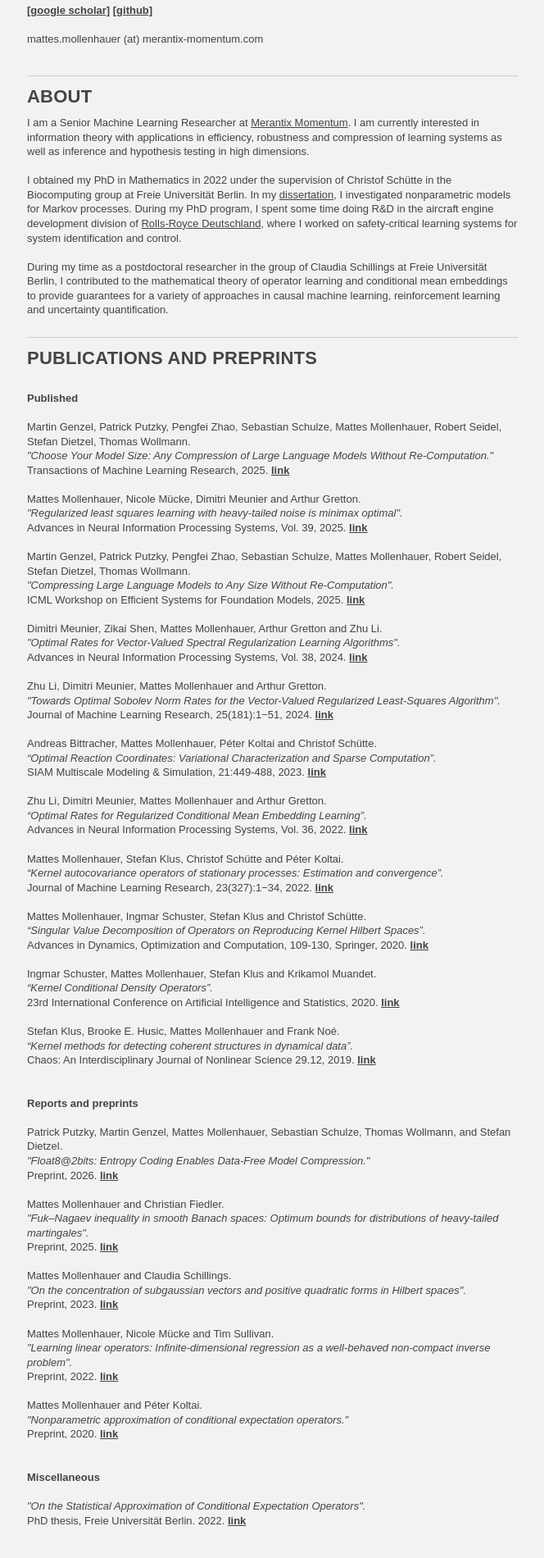
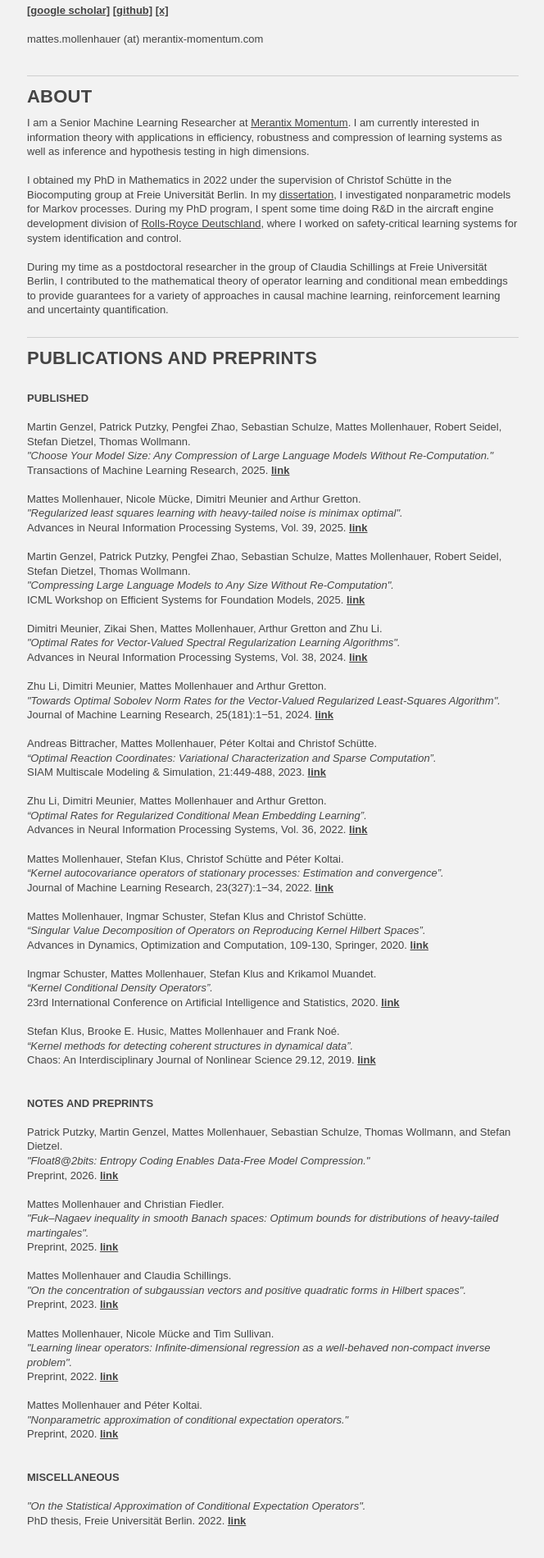
Before and after one commit to mollenhauerm/mollenhauerm.github.io, a plain HTML site: page index.html in a window 1280 px wide. Shown: the part 152-2052 px from the top of the page at 82% size, without its empty margins (307-971 px from the left). Drawn offline with Linux system fonts and the light colour scheme.

Commit message:
capitalize headlines, add x link

```diff
--- a/index.html
+++ b/index.html
@@ -104,6 +104,9 @@
         <a href="https://github.com/mollenhauerm">
             <b>[github]</b></a>
 
+        <a href="https://x.com/gaussianmeasure">
+            <b>[x]</b></a>
+
         <br><br>
 
         <class="profile-email">mattes.mollenhauer (at) merantix-momentum.com</class="profile-email">
@@ -145,7 +148,8 @@
     <br>
 
 
-    <strong>Published</strong><br><br>
+    <strong>PUBLISHED</strong><br><br>
+
 
 
     Martin Genzel, Patrick Putzky, Pengfei Zhao, Sebastian Schulze,
@@ -209,7 +213,7 @@
 
 
     <br>
-    <strong>Reports and preprints</strong><br>
+    <strong>NOTES AND PREPRINTS</strong><br>
     <br>
 
     Patrick Putzky, Martin Genzel, Mattes Mollenhauer, Sebastian Schulze,
@@ -243,7 +247,7 @@
 
 
     <br>
-    <strong>Miscellaneous</strong><br/><br>
+    <strong>MISCELLANEOUS</strong><br/><br>
 
     <i>"On the Statistical Approximation of Conditional Expectation Operators".</i><br>
     PhD thesis, Freie Universität Berlin. 2022.
```
